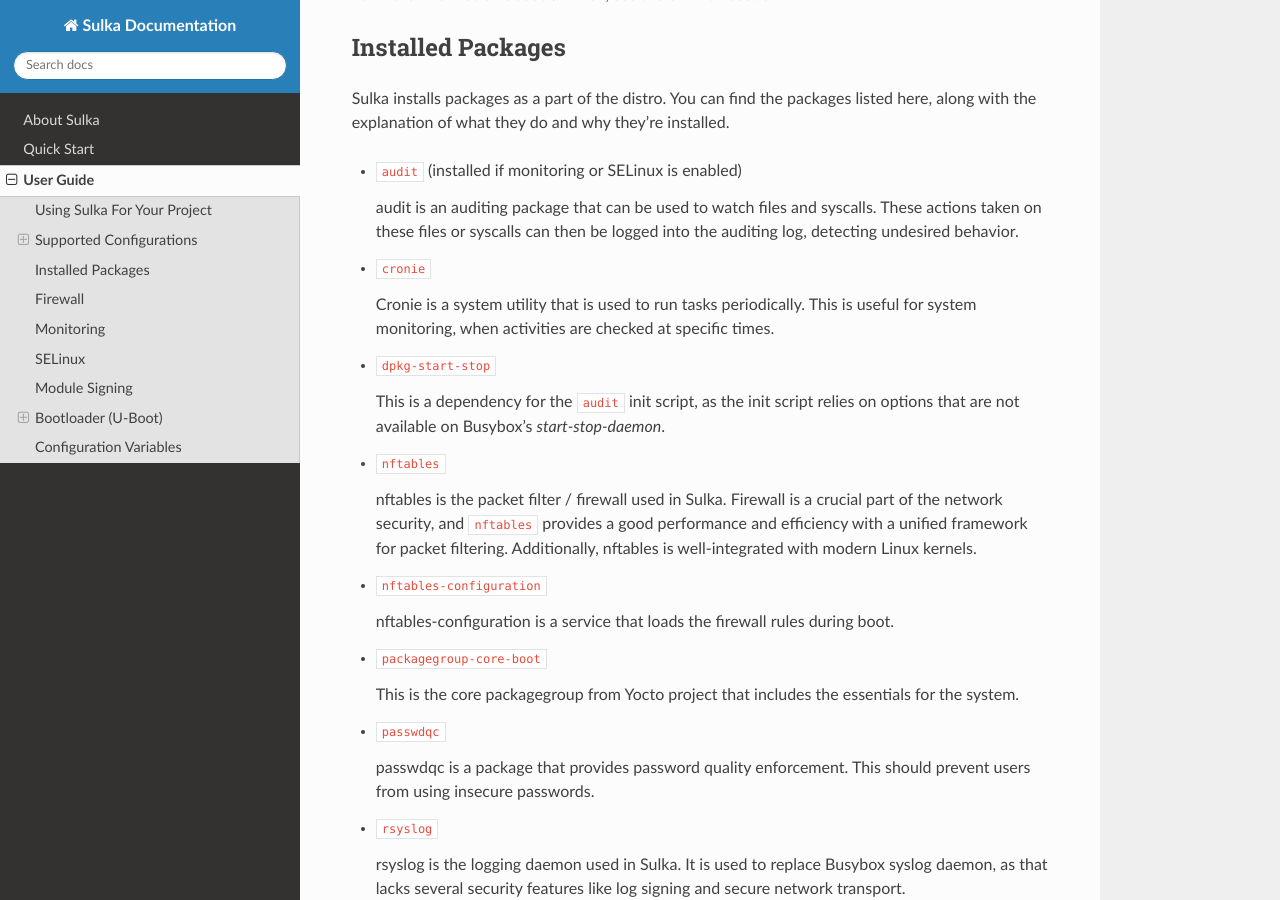
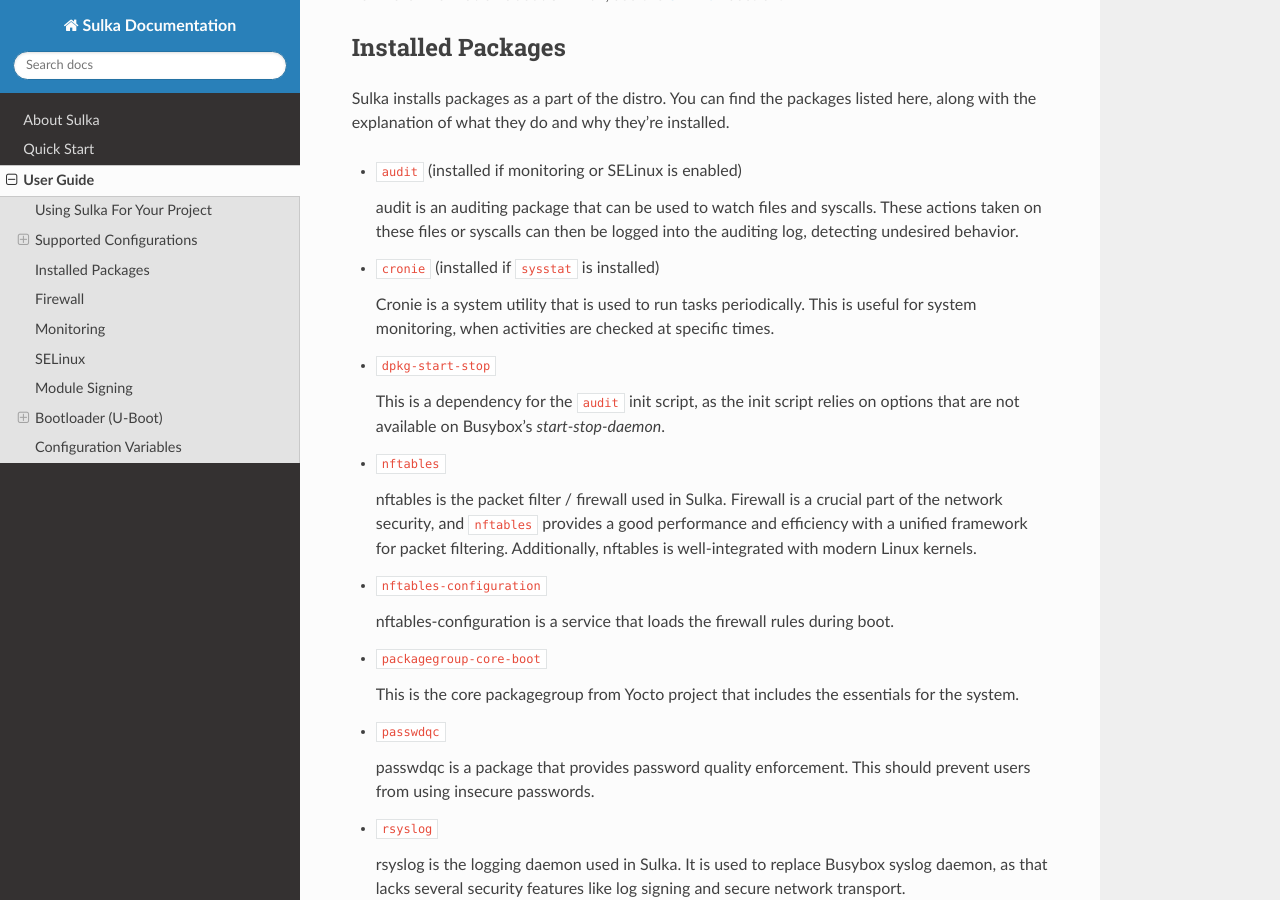
Before and after one commit to AltidSec/sulka-docs, a Sphinx documentation site: the page built from source/user-guide.rst, in a window 1280 px wide and 900 px high, scrolled down 1062 px. Built offline with Sphinx 7.4.7 and the Read the Docs theme 3.1.0, drawn with Linux system fonts in a browser that asks for light colours.

Commit message:
user-guide: Add cronie installation specification

```diff
--- a/source/user-guide.rst
+++ b/source/user-guide.rst
@@ -45,7 +45,7 @@
 
   audit is an auditing package that can be used to watch files and syscalls. These actions taken on these files or syscalls can then be logged into the auditing log, detecting undesired behavior.
 
-* ``cronie``
+* ``cronie`` (installed if ``sysstat`` is installed)
 
   Cronie is a system utility that is used to run tasks periodically. This is useful for system monitoring, when activities are checked at specific times.
 
```
